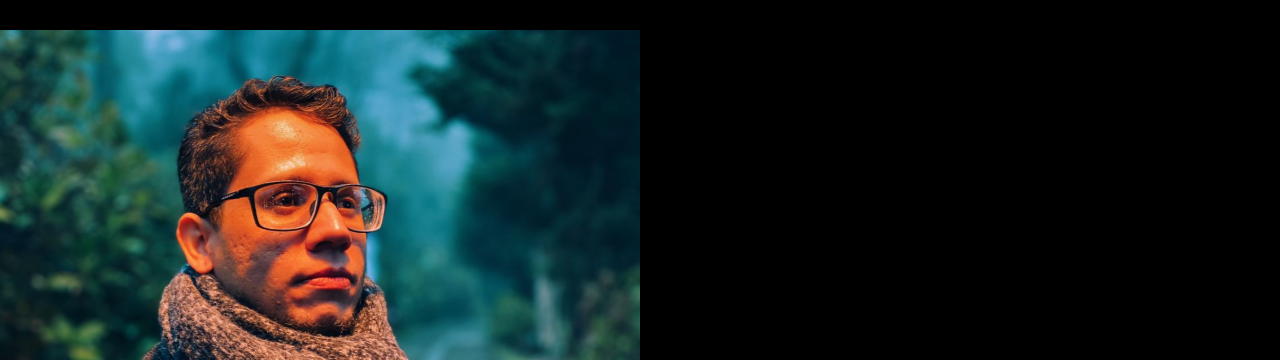
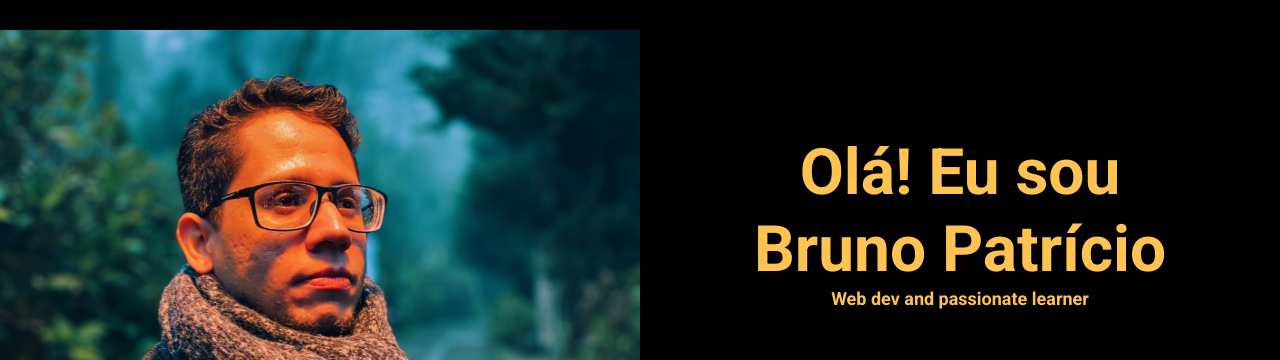
Before and after one commit to devbpatriciocosta/portfolio-bruno-patricio, a Next.js app: page / in a window 1280 px wide. Shown: the part 60-420 px from the top of the page. Built offline with nearby package versions, Linux system fonts and the light colour scheme.

Commit message:
Adjusting colors

```diff
--- a/src/components/layout/about/About.jsx
+++ b/src/components/layout/about/About.jsx
@@ -43,6 +43,7 @@ const StyledContainerIntroInfo = styled.div`
   width: 100%;
   height: 90.5vh;
   background-color: ${(props) => props.theme.background};
+  color: #fec350;
 
   H1 {
     text-align: center;
@@ -65,7 +66,7 @@ const StyledInfo = styled.div`
   }
 `
 
-export default function Intro({ children, image }) {
+export default function AboutMe({ children, image }) {
   return (
     <>
       <StyledFlex>
@@ -81,6 +82,6 @@ export default function Intro({ children, image }) {
   )
 }
 
-Intro.defaultProps = {
+AboutMe.defaultProps = {
   image: 'AboutImage.svg'
 }
--- a/src/components/layout/intro/Intro.jsx
+++ b/src/components/layout/intro/Intro.jsx
@@ -56,6 +56,7 @@ const StyledContainerIntroInfo = styled.div`
 `
 
 const StyledInfo = styled.div`
+  color: #fec350;
 
   @media (max-width: 768px) {
     display: flex;
```
